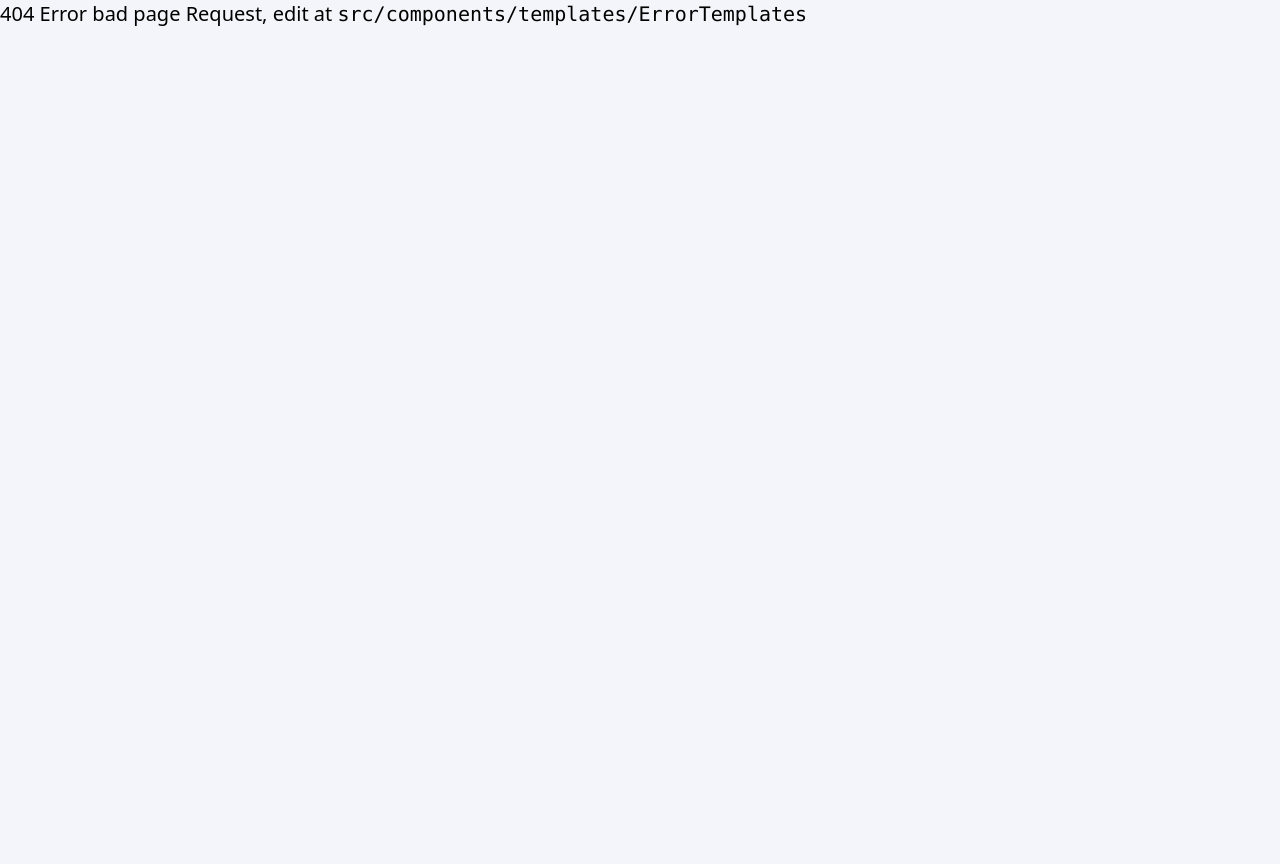
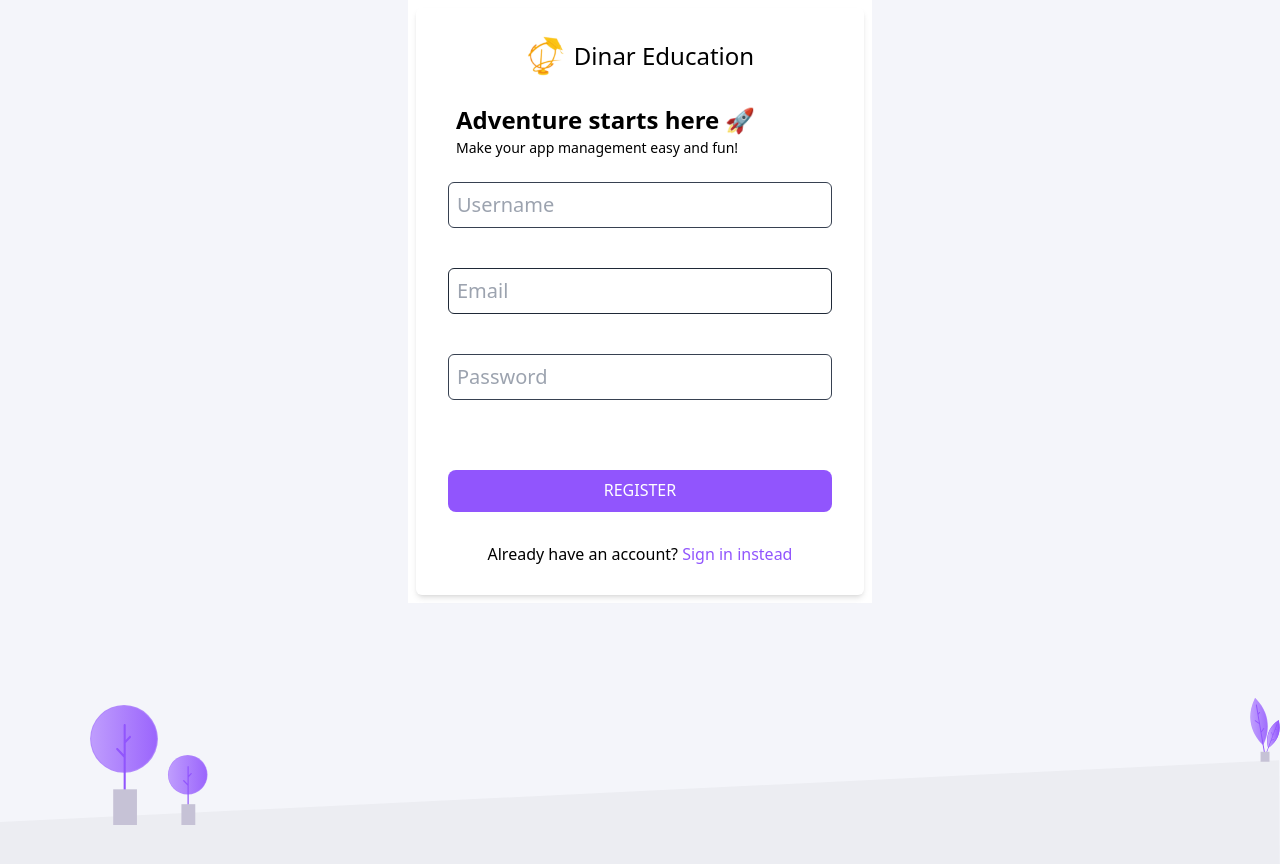
Before and after one commit to rizaldormdn/cms-react, a React (Create React App) app: page /registration in a window 1280 px wide. Before the commit this address had no page. Shown: the top 864 px of the page. Before the commit the page ends 800 px from the top, so only its background shows below. Built offline with nearby package versions, Linux system fonts and the light colour scheme.

Commit message:
fix: Add Registration route and fix image component error

```diff
--- a/src/App.tsx
+++ b/src/App.tsx
@@ -3,12 +3,14 @@ import { Routes, Route } from "react-router-dom";
 import Admin from "./components/pages/Admin";
 import BadRequest from "./components/pages/BadRequest";
 import { BrowserRouter } from "react-router-dom";
+import Registration from "./components/pages/Registration";
 
 const App = () => {
 	return (
 		<BrowserRouter>
 			<Routes>
 				<Route path="/" element={<Admin />} />
+				<Route path="/registration" element={<Registration />} />
 
 				{/* Error Route */}
 				<Route path="*" element={<BadRequest />} />
--- a/src/components/atoms/Image.tsx
+++ b/src/components/atoms/Image.tsx
@@ -2,9 +2,9 @@ import React from "react";
 
 type Props = {
   src: any;
-  alt: string;
-  width: any;
-  height: any;
+  alt?: string;
+  width?: any;
+  height?: any;
 };
 
 const Image = (props: Props) => {
--- /dev/null
+++ b/src/components/atoms/RichTextEditor.tsx
@@ -0,0 +1,20 @@
+import React from "react";
+
+// import { useQuill } from "react-quilljs";
+// or const { useQuill } = require('react-quilljs');
+
+// import "quill/dist/quill.snow.css"; // Add css for snow theme
+// or import 'quill/dist/quill.bubble.css'; // Add css for bubble theme
+
+export const RichTextEditor = () => {
+	// const { quill, quillRef } = useQuill();
+
+	// console.log(quill); // undefined > Quill Object
+	// console.log(quillRef); // { current: undefined } > { current: Quill Editor Reference }
+
+	return (
+		<div style={{ width: 500, height: 300 }}>
+			{/* <div ref={quillRef} /> */}
+		</div>
+	);
+};
--- a/src/components/molecules/Header.tsx
+++ b/src/components/molecules/Header.tsx
@@ -10,7 +10,7 @@ const Header = (props: Props) => {
   return (
     <header>
       <h1 className='sr-only'>{props.siteTitle}</h1>
-      {props.siteLogoUrl && <Image alt={props.siteTitle} url={props.siteLogoUrl} />}
+      {props.siteLogoUrl && <Image alt={props.siteTitle} src={props.siteLogoUrl} />}
     </header>
   )
 }
```
